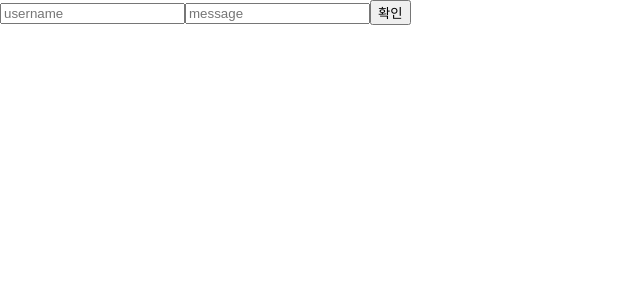
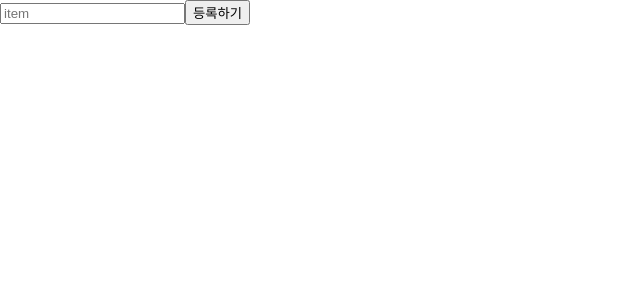
Before and after one commit to mye0ngs00/to_do_list_2020, a React (Create React App) app: page / in a window 1280 px wide. Shown: the top 300 px of the page, without its empty margins (0-640 px from the left). Built offline with nearby package versions, Linux system fonts and the light colour scheme.

Commit message:
add handlerInsert

```diff
--- a/package.json
+++ b/package.json
@@ -8,6 +8,7 @@
     "@testing-library/user-event": "7.2.1",
     "react": "^16.13.1",
     "react-dom": "^16.13.1",
+    "react-router-dom": "5.2.0",
     "react-scripts": "3.4.1"
   },
   "scripts": {
--- a/src/App.js
+++ b/src/App.js
@@ -1,10 +1,13 @@
 import React from 'react';
 import './App.css';
-import EventPractice from './EventPractice';
+import { HashRouter, Route } from 'react-router-dom';
+import TodoList from './router/TodoList';
 
 function App() {
   return (
-    <EventPractice/>
+    <HashRouter>
+      <Route path='/' exact={true} component={TodoList} />
+    </HashRouter>
   );
 }
 
--- a/src/EventPractice.js
+++ /dev/null
@@ -1,57 +0,0 @@
-import React from 'react';
-
-class EventPractice extends React.Component {
-    state = {
-        username: null,
-        message: null,
-    };
-
-    handler_onChange = (e) => {
-        this.setState({
-            [e.target.name]: e.target.value
-        });
-    }
-
-    handler_onClick = () => {
-        alert(this.state.username + ": " + this.state.message);
-        this.setState({
-            username: "",
-            message: "",
-        });
-    }
-
-    handler_onKeyPress = (e) => {
-        if(e.key === "Enter"){
-            this.handler_onClick();
-        }
-    }
-
-    render() {
-        return (
-            <div>
-                <input
-                    type="text"
-                    placeholder="username"
-                    name="username"
-                    onChange={this.handler_onChange}
-                    value={this.state.username}
-                />
-
-                <input
-                    type="text"
-                    placeholder="message"
-                    name="message"
-                    onChange={this.handler_onChange}
-                    onKeyPress={this.handler_onKeyPress}
-                    value={this.state.message}
-                />
-
-                <button onClick={this.handler_onClick}>확인</button>
-            </div>
-        );
-    }
-
-}
-
-
-export default EventPractice;
--- /dev/null
+++ b/src/router/TodoList.js
@@ -0,0 +1,63 @@
+import React from 'react';
+
+class TodoList extends React.Component {
+    state = {
+        items: [],
+        item: ''
+    };
+
+    handlerChange = (e) => {
+        this.setState({
+            item: e.target.value
+        });
+    }
+
+    handlerEnter = (e) => {
+        if (e.key === 'Enter') {
+            this.handlerInsert();
+        }
+    }
+
+    handlerInsert = () => {
+        this.setState(current => ({
+            items: current.items.concat(current.item),
+            item: ''
+        }));
+        this.input.focus();
+    }
+
+    handlerDelete = () => {
+        //TODO: delete
+    }
+
+    render() {
+        const itemList = this.state.items.map((item, idx) => (
+            <li key={idx} onDoubleClick={this.handlerDelete}>{item}</li>
+        ));
+
+        return (
+            <div>
+                <input
+                    type="text"
+                    placeholder="item"
+                    onChange={this.handlerChange}
+                    onKeyPress={this.handlerEnter}
+                    value={this.state.item}
+                    ref ={(ref)=>{this.input = ref}}
+                />
+                <button
+                    onClick={this.handlerInsert}
+                >등록하기
+                </button>
+
+                <div>
+                    <ul>
+                        {itemList}
+                    </ul>
+                </div>
+            </div>
+        );
+    }
+}
+
+export default TodoList;
```
Also changed, not shown: 1 other file (tests, documents, lock files or other folders).
